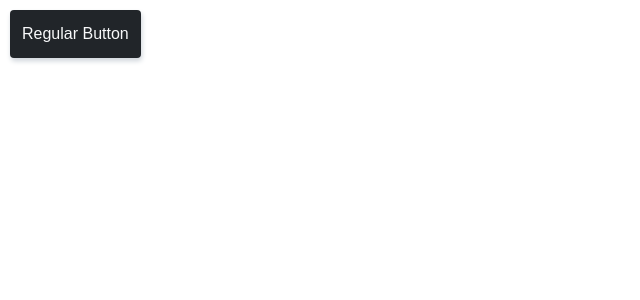
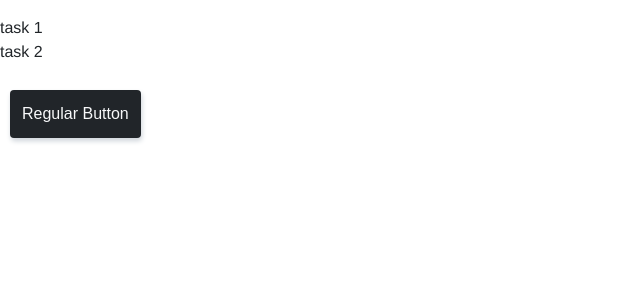
Before and after one commit to eriksonoliveira/react-redux-boilerplate, a React app: page / in a window 1280 px wide. Shown: the top 300 px of the page, without its empty margins (0-640 px from the left). Built offline with nearby package versions, Linux system fonts and the light colour scheme.

Commit message:
create reduce store and mock state

```diff
--- a/package.json
+++ b/package.json
@@ -30,6 +30,8 @@
   },
   "dependencies": {
     "react": "^16.6.0",
-    "react-dom": "^16.6.0"
+    "react-dom": "^16.6.0",
+    "react-redux": "^5.1.1",
+    "redux": "^4.0.1"
   }
 }
--- a/src/components/App.js
+++ b/src/components/App.js
@@ -1,15 +1,23 @@
 import React, { Component } from "react";
 import styles from "../styles/main.scss";
-import Button from "./Button/Button";
+import { connect } from "react-redux";
+
+import TaskPage from "./TaskPage";
 
 class App extends Component {
   render() {
     return (
       <div>
-        <Button label="Regular Button" />
+        <TaskPage tasks={this.props.tasks} />
       </div>
     );
   }
 }
 
-export default App;
+function mapStateToProps(state) {
+  return {
+    tasks: state.tasks
+  };
+}
+
+export default connect(mapStateToProps)(App);
--- /dev/null
+++ b/src/components/TaskPage/index.js
@@ -0,0 +1,21 @@
+import React from "react";
+import Button from "../Button/Button";
+
+const TaskPage = props => {
+  return (
+    <div>
+      <p>
+        {props.tasks.map(task => {
+          return (
+            <div className="task" key={task.id}>
+              {task.title}
+            </div>
+          );
+        })}
+      </p>
+      <Button label="Regular Button" />
+    </div>
+  );
+};
+
+export default TaskPage;
--- a/src/index.js
+++ b/src/index.js
@@ -1,8 +1,18 @@
 import React from "react";
 import ReactDOM from "react-dom";
+import { createStore } from "redux";
+import tasksReducer from "./reducers";
+import { Provider } from "react-redux";
 import App from "./components/App";
 
-ReactDOM.render(<App />, document.getElementById("root"));
+const store = createStore(tasksReducer);
+
+ReactDOM.render(
+  <Provider store={store}>
+    <App />
+  </Provider>,
+  document.getElementById("root")
+);
 
 if (module.hot) {
   module.hot.accept();
--- /dev/null
+++ b/src/reducers/index.js
@@ -0,0 +1,14 @@
+const mockTasks = [
+  {
+    id: 1,
+    title: "task 1"
+  },
+  {
+    id: 2,
+    title: "task 2"
+  }
+];
+
+export default function tasksReducer(state = { tasks: mockTasks }, action) {
+  return state;
+}
```
Also changed, not shown: 1 other file (tests, documents, lock files or other folders).
